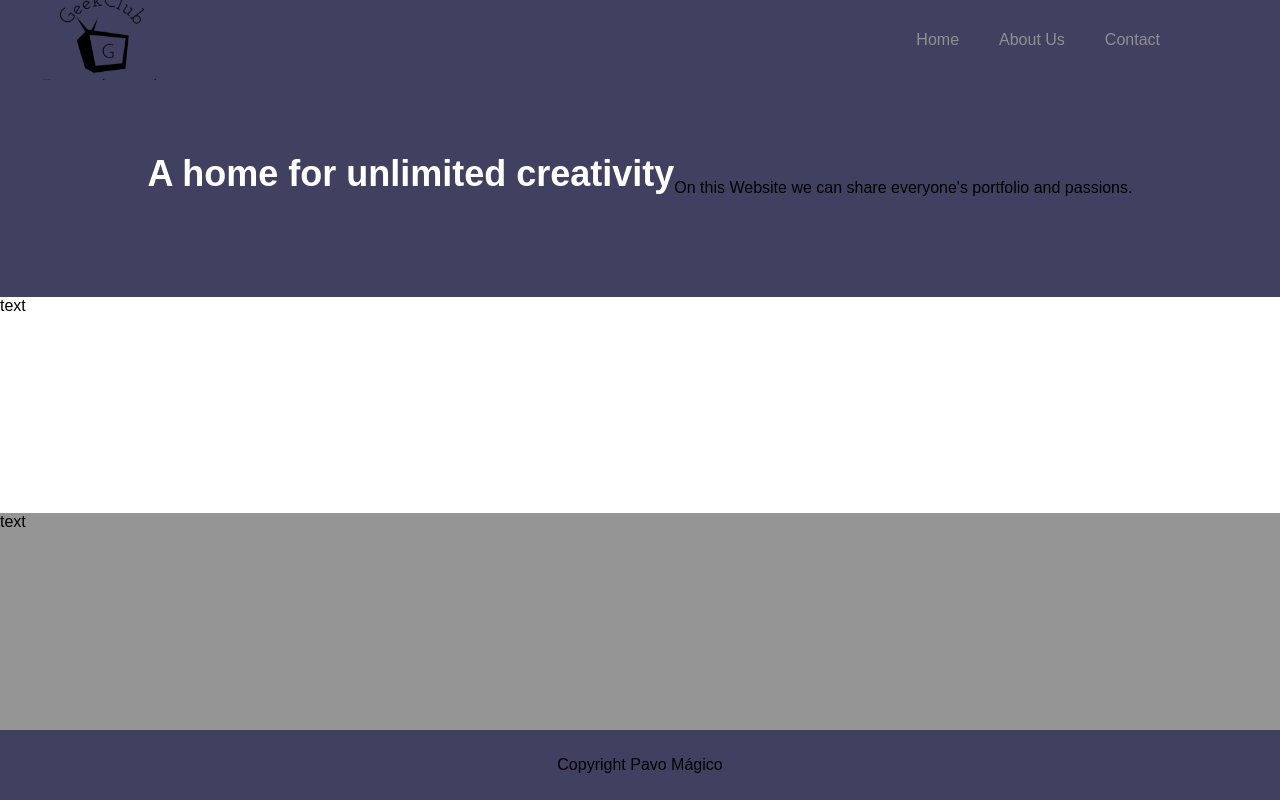
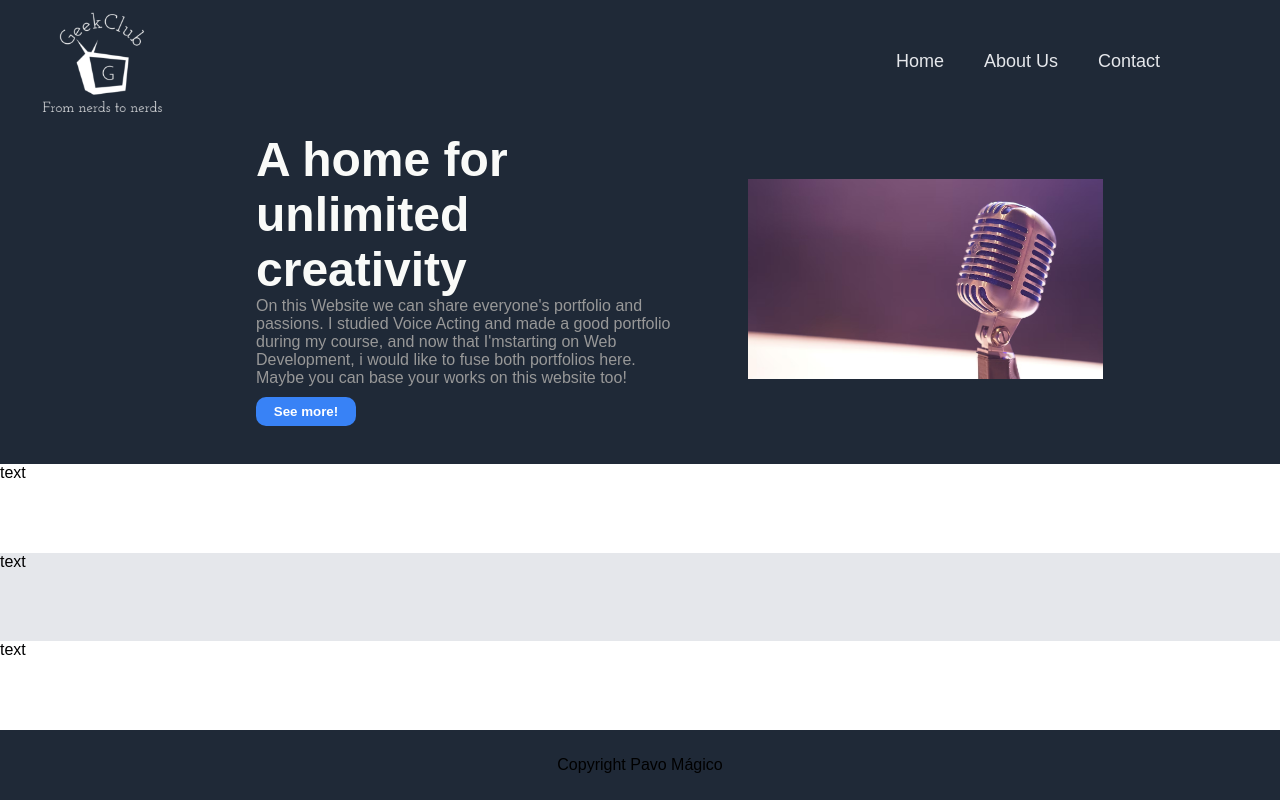
Before and after one commit to PavoMagico/Odin_Landing_Page_Santiago, a plain HTML site: page index.html in a window 1280 px wide. Drawn offline with Linux system fonts and the light colour scheme.

Commit message:
Added more content and structure. Also made of the header a unique bigger piece

```diff
--- a/index.html
+++ b/index.html
@@ -11,6 +11,8 @@
 
 
     <body>
+        <div class="website-top">
+
             <div class="header">
                 <a href="index.html"><img src="./images/projct-logo.png" alt="The logotipe for the company, showing an old TV with the name and slogan." class="logo"/></a>
                 <ul class="header-links">
@@ -21,13 +23,26 @@
             </div>
 
 
-        <div class="top-container">
+            <div class="header-container">
+                <div class="top-text">
                     <div class="main-text">A home for unlimited creativity</div>
-            <div class="top-description">On this Website we can share everyone's portfolio and passions.</div>
+                    <div class="top-description">On this Website we can share everyone's portfolio and passions. I studied Voice Acting and made a good portfolio during my course, and now that I'mstarting on Web Development, i would like to fuse both portfolios here. Maybe you can base your works on this website too!</div>
+                    <div><a href="#"><button class="blue-button">See more!</button></a></div>
+                </div>
+                <div class="top-image">
+                    <img src="./images/microphone.jpg" alt="A microphone that represents everyone's voice"/>
+                </div>
+            </div>
+
         </div>
 
 
-        <div class="mid-container">
+        <div class="mid-container1">
+            text
+        </div>
+
+
+        <div class="mid-container2">
             text
         </div>
 
--- a/styles.css
+++ b/styles.css
@@ -6,7 +6,6 @@ html {
 
 body {
     display: flex;
-    flex: 1, 1, auto;
     box-sizing: border-box;
     height: 100%;
     justify-content: space-between;
@@ -16,12 +15,20 @@ body {
 }
 
 /*-- Top of the website --*/
+
+.website-top {
+    display: flex;
+    flex: 1;
+    background-color: #1F2937;
+    flex-direction: column;
+}
+
 .header {
-    background-color: #404060;
+    background-color: none;
     display: flex;
     justify-content: space-between;
     align-items: center;
-    padding: 20px;
+    padding: 50px 20px 20px 20px;
     height: 5%;
 }
 
@@ -31,6 +38,7 @@ body {
     flex: 0, 0, auto;
     height: 100px;
     width: auto;
+    filter: invert(1);
 }
 
 
@@ -47,54 +55,114 @@ body {
 
 a {
     text-decoration: none;
-    color: #909090;
+    font-size: 18px;
+    color: #E5E7EB;
 }
 
 a:hover {
-    color: #555555;
+    color: #636262;
 }
 
-.top-container {
-    background-color: #404060;
+/*-- End of top of the Website --*/
+
+/*-- Top Container --*/
+
+.header-container {
     display: flex;
     flex: 1;
+    height: 20%;
     flex-direction: row;
     justify-content: center;
     align-items: center;
-    margin: 10;
+    gap: 60px;
 }
 
 
+.top-text {
+    display: flex;
+    flex: 1;
+    flex-direction: column;
+    margin-left: 20%;
+    justify-content: flex-end;
+    align-items: start;
+}
+
 .main-text {
+    color: #F9FAF8;
+    font-size: 48px;
+    font-weight: 900;
+    text-align: left;
+}
+
+.top-description {
+    color: #989898;
+    text-align: left;
+}
+
+.top-image {
     display: flex;
-    height: 70px;
+    flex: 1;
+    height: 200px;
     width: auto;
-    background-color: none;
-    color: #ffffff;
-    font-size: 36px;
-    font-weight: 700;
-    text-align: center;
-    justify-self: center;
+    margin-right: 100px;
+    justify-content: start;
 }
 
 
-
-.mid-container {
+.blue-button {
     display: flex;
     flex: 1;
+    border: 0;
+    width: 100px;
+    border-radius: 10px;
+    font-weight: 700;
+    padding: 7px;
+    background: #3882F6;
+    color: #ffffff;
+    justify-content: center;
+    align-items: center;
+    margin-top: 10px;
+}
+
+.blue-button:hover {
+    background: #0744a5;
 }
 
 
+/*-- End of top container --*/
+
+/*-- Middle Container --*/
+
+.mid-container1 {
+    display: flex;
+    flex: 1;
+    height: 20%;
+    width: auto;
+}
+
+
+.mid-container2 {
+    display: flex;
+    flex: 1;
+    height: 17%;
+    width: auto;
+    background-color: #E5E7EB;
+}
+
+/*-- End of Middle Container --*/
+
 /*-- Bottom of the Website --*/
+
 .bottom-container {
     display: flex;
     flex: 1;
-    background-color: #959595;
+    height: 17%;
+    width: auto;
 }
 
 
 .footer {
-    background-color: #404060;
+    background-color: #1F2937;
     display: flex;
     height: 70px;
     justify-content: center;
```
Also changed, not shown: images/microphone.jpg (added). Lines whose indentation alone changed are shown as unchanged.
